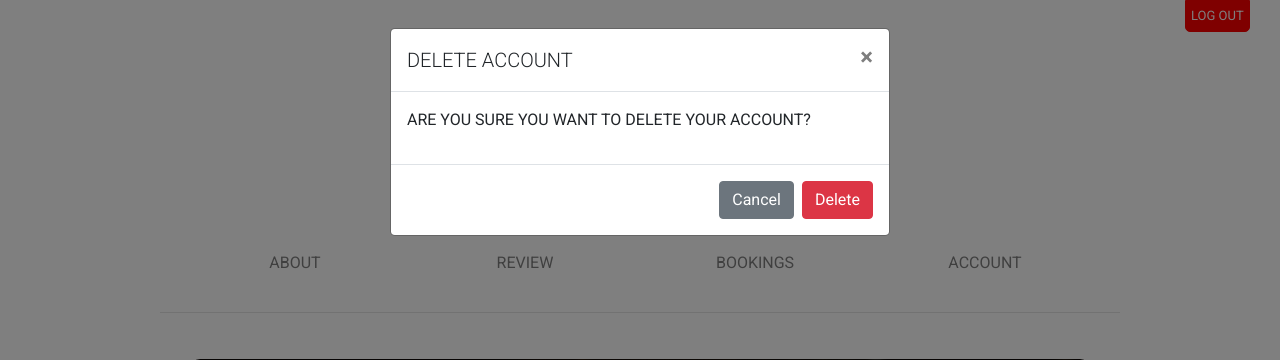
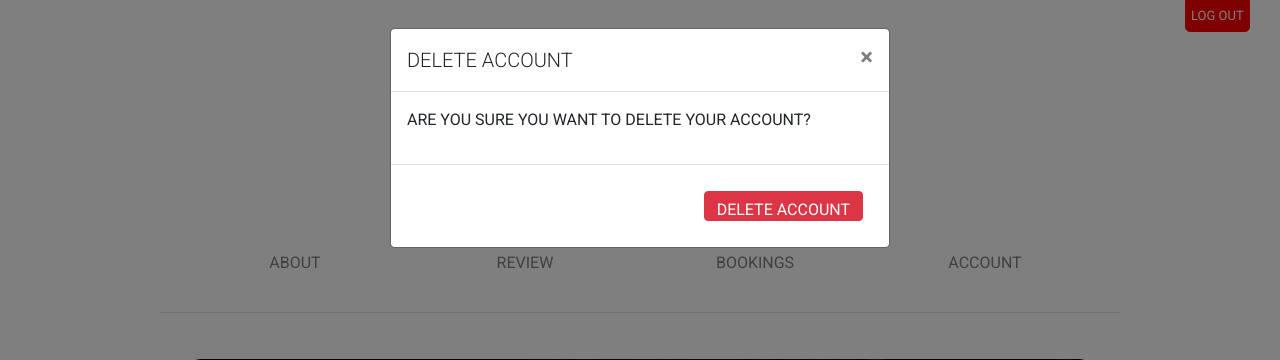
Before and after one commit to simonjellvert/pizzavagnen, a Django app: page /user/edit_profile/ in a window 1280 px wide, after a click on "DELETE ACCOUNT". Shown: the top 360 px of the page. Run offline with Django 3.2, Linux system fonts and the light colour scheme; the visitor is signed in with stand-in values (Sample User, id 1); some libraries are stand-ins or nearby versions.

Commit message:
edit delete user function, works fine now

```diff
--- a/user/templates/user/account.html
+++ b/user/templates/user/account.html
@@ -15,7 +15,7 @@
                     click "Update Account"</p>
                 <div class="row justify-content-center align-items-center text-center">
                     <div class="col">
-                        <form method="post" action="{% url 'edit_profile' %}">
+                        <form method="POST" action="{% url 'edit_profile' %}">
                             {% csrf_token %}
                             {{ form.as_p }}
                             <p>If you want to edit your password, please click <a href="{% url 'password_change' %}"
@@ -49,8 +49,11 @@
                 <p>Are you sure you want to delete your account?</p>
             </div>
             <div class="modal-footer">
-                <button type="button" class="btn btn-secondary" data-dismiss="modal">Cancel</button>
-                <a href="{% url 'delete_account' %}" class="btn btn-danger">Delete</a>
+                <form method="POST" action="{% url 'delete_user_view' %}">
+                    {% csrf_token %}
+                    <!-- Add any additional fields or confirmations here -->
+                    <button type="submit" class="btn btn-danger">Delete Account</button>
+                </form>
             </div>
         </div>
     </div>
--- a/user/urls.py
+++ b/user/urls.py
@@ -7,5 +7,5 @@ urlpatterns = [
     path('register/', register, name='register'),
     path('edit_profile/', edit_profile, name='edit_profile'),
     path('change-password/', CustomPasswordChangeView.as_view(), name='password_change'),
-    path('delete_account/', delete_user_view, name='delete_account'),
+    path('user/delete_account/', delete_user_view, name='delete_user_view'),
 ]
--- a/user/views.py
+++ b/user/views.py
@@ -1,3 +1,4 @@
+from django.contrib.auth import logout
 from django.shortcuts import render, redirect
 from django.contrib.auth.forms import UserCreationForm
 from django.contrib.auth.views import PasswordChangeView
@@ -8,7 +9,6 @@ from django.contrib import messages
 from django.urls import reverse_lazy
 from .forms import CustomUserCreationForm, EditUserForm
 from .models import User
-from django.http import HttpResponse
 
 
 def register(request):
@@ -59,10 +59,15 @@ def delete_user_view(request):
 
     if request.method == 'POST':
         user = request.user
+
+        # Logout the user
         logout(request)
+
+        # Delete the user
         user.delete()
+
         messages.success(request, 'Account deleted!')
         return redirect('home')
-    else:
 
-        return redirect('home')
+    # For GET requests, you can customize the template and context as needed
+    return render(request, 'home/index.html')  # Update the template name
```
Also changed, not shown: templates/account/signup.html (+4 -5 lines).
